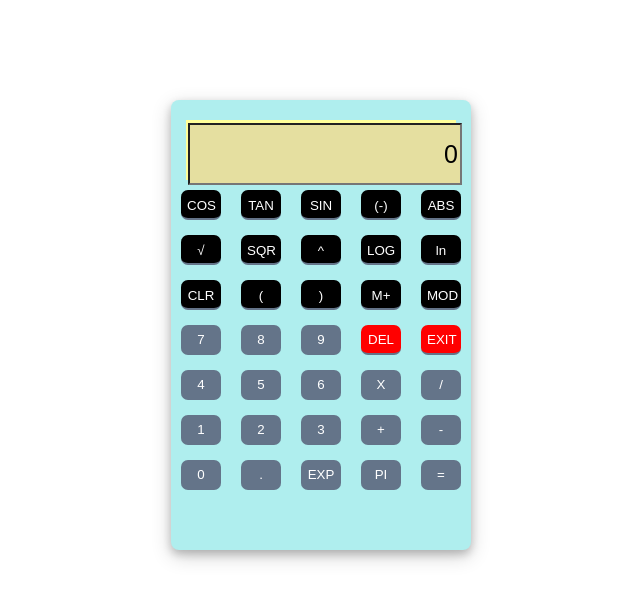
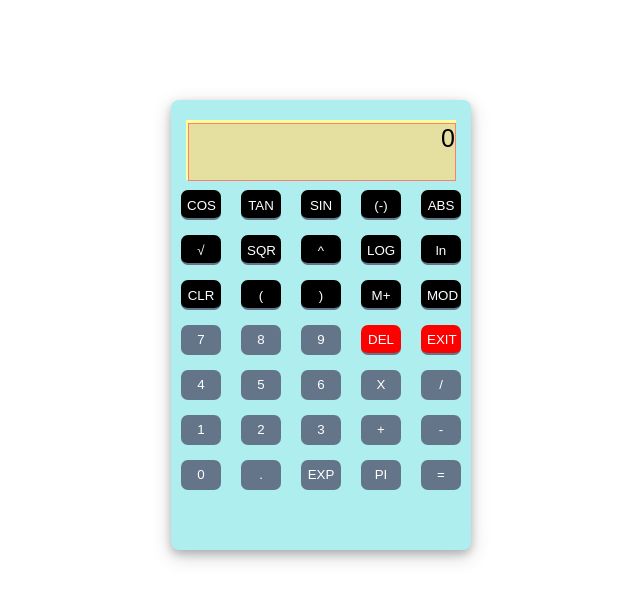
Before and after one commit to Oyelowo/react_scientific_calculator, a React (Create React App) app: page / in a window 1280 px wide. Shown: the top 600 px of the page, without its empty margins (341-981 px from the left). Built offline with nearby package versions, Linux system fonts and the light colour scheme.

Commit message:
inputValue now displayed in a div rather than an input tag

```diff
--- a/src/containers/calculatorContainer/calculatorContainer.css
+++ b/src/containers/calculatorContainer/calculatorContainer.css
@@ -17,9 +17,13 @@
     position: relative;
     top: 20px;
     left: 15px;
+    text-align: right;
+    /* direction: rtl;
+    unicode-bidi: bidi-override; */
 }
 
-.calculatorScreen input {
+.calculatorScreen .display {
+    word-wrap: break-word;
     position: relative;
     left: 2px;
     top: 3px;
@@ -27,9 +31,9 @@
     width: 266px;
     color: black;
     background-color: #e5dfa0;
+    border: 1px solid salmon;
     font-size: 25px;
-    /* font-size: 80%; */
-    text-align: right;
+    /* font-size: 99%; */
 }
 
 #buttons {
--- a/src/containers/calculatorContainer/calculatorContainer.jsx
+++ b/src/containers/calculatorContainer/calculatorContainer.jsx
@@ -18,9 +18,13 @@ class CalculatorContainer extends Component {
         const OPERATORSREG = /[+-/*^.]/;
         // let shownInputs = "+-/*^.";
         const {value, name} = event.target
-        if (isNumber(value) || OPERATORSREG.test(name) ) {
-            inputValue= inputValue==='0' && name!== '.'? '': inputValue;
-           let myName = name === '.' && inputValue.includes('.') ? '': name;
+        if (isNumber(value) || OPERATORSREG.test(name)) {
+            inputValue = inputValue === '0' && name !== '.'
+                ? ''
+                : inputValue;
+            let myName = name === '.' && inputValue.includes('.')
+                ? ''
+                : name;
             let check = inputValue + myName;
             this.setState({inputValue: check})
 
@@ -28,6 +32,7 @@ class CalculatorContainer extends Component {
                 check = inputValue.slice(0, -1) + name
                 this.setState({inputValue: check})
             }
+
         } else if (value === '(' || value === ')') {
             this.setState({
                 inputValue: inputValue + value
@@ -95,12 +100,10 @@ class CalculatorContainer extends Component {
 
         return (
             <div className='container'>
-                <div className='calculatorScreen'><input
-                    type="text"
-                    size="20"
-                    id="screen"
-                    value={this.state.inputValue}
-                    readOnly/></div>
+                <div className='calculatorScreen'>
+                    <div className='display'>{this.state.inputValue}</div>
+                </div>
+
                 <div id='buttons'>{calculatorKeys}</div>
             </div>
 
```
